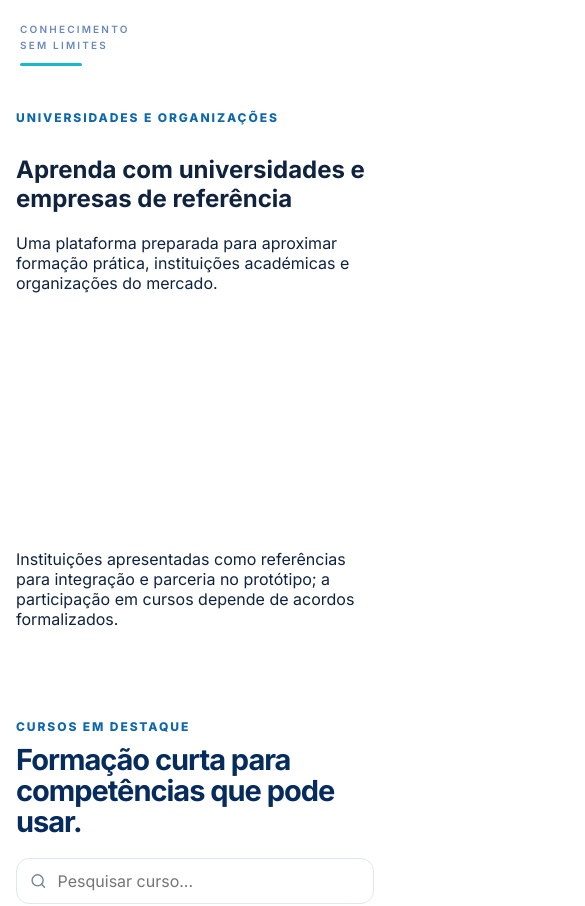
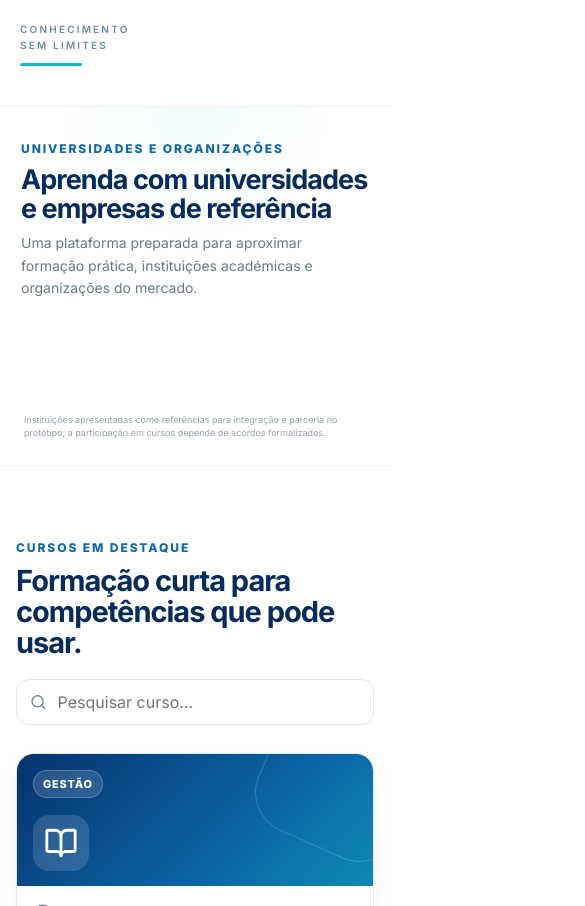
Before and after one commit to Dev-Ruco/liloca-campus-digital, a React (Vite) app: page / in a window 390 px wide. Shown: the part 1061-1967 px from the top of the page, 585 px wide, since content can reach past the window. Built offline with nearby package versions, Linux system fonts and the light colour scheme; the HTML template or start-up script is replaced by a standard one.

Commit message:
Estiliza faixa horizontal de instituições

```diff
--- a/src/campus/campus.css
+++ b/src/campus/campus.css
@@ -2450,3 +2450,150 @@ button { cursor: pointer; }
     display:none;
   }
 }
+
+
+/* INSTITUTION LOGO MARQUEE */
+.lcd-institution-strip{
+  padding:42px 0 34px;
+  overflow:hidden;
+  border-top:1px solid #edf2f6;
+  border-bottom:1px solid #e7eef5;
+  background:
+    radial-gradient(circle at 50% 0%,rgba(18,184,198,.055),transparent 34%),
+    #fff;
+}
+
+.lcd-institution-copy{
+  max-width:760px;
+  margin:0 auto 24px;
+  text-align:center;
+}
+
+.lcd-institution-copy .lcd-eyebrow{
+  margin-bottom:9px;
+}
+
+.lcd-institution-copy h2{
+  margin:0;
+  color:var(--lcd-navy-deep);
+  font-size:clamp(28px,3.4vw,44px);
+  line-height:1.08;
+  letter-spacing:-.035em;
+}
+
+.lcd-institution-copy p{
+  max-width:650px;
+  margin:11px auto 0;
+  color:#68798c;
+  font-size:15px;
+  line-height:1.6;
+}
+
+.lcd-institution-marquee{
+  position:relative;
+  width:100vw;
+  margin-left:calc(50% - 50vw);
+  overflow:hidden;
+  -webkit-mask-image:linear-gradient(90deg,transparent 0,#000 7%,#000 93%,transparent 100%);
+  mask-image:linear-gradient(90deg,transparent 0,#000 7%,#000 93%,transparent 100%);
+}
+
+.lcd-institution-track{
+  display:flex;
+  width:max-content;
+  align-items:center;
+  animation:lcdInstitutionMarquee 34s linear infinite;
+  will-change:transform;
+}
+
+.lcd-institution-marquee:hover .lcd-institution-track{
+  animation-play-state:paused;
+}
+
+.lcd-institution-track img{
+  display:block;
+  width:1760px;
+  height:108px;
+  flex:none;
+  object-fit:contain;
+  user-select:none;
+  -webkit-user-drag:none;
+}
+
+.lcd-institution-note{
+  max-width:760px;
+  margin:18px auto 0;
+  color:#95a1ae;
+  font-size:10px;
+  line-height:1.45;
+  text-align:center;
+}
+
+@keyframes lcdInstitutionMarquee{
+  from{transform:translateX(0)}
+  to{transform:translateX(-1760px)}
+}
+
+@media (max-width:768px){
+  .lcd-institution-strip{
+    padding:30px 0 26px;
+  }
+
+  .lcd-institution-copy{
+    margin-bottom:18px;
+    padding:0 5px;
+    text-align:left;
+  }
+
+  .lcd-institution-copy h2{
+    font-size:27px;
+  }
+
+  .lcd-institution-copy p{
+    margin-top:9px;
+    font-size:14px;
+  }
+
+  .lcd-institution-marquee{
+    -webkit-mask-image:linear-gradient(90deg,transparent 0,#000 4%,#000 96%,transparent 100%);
+    mask-image:linear-gradient(90deg,transparent 0,#000 4%,#000 96%,transparent 100%);
+  }
+
+  .lcd-institution-track img{
+    width:1320px;
+    height:81px;
+  }
+
+  @keyframes lcdInstitutionMarquee{
+    from{transform:translateX(0)}
+    to{transform:translateX(-1320px)}
+  }
+
+  .lcd-institution-note{
+    margin-top:14px;
+    padding:0 8px;
+    font-size:9px;
+    text-align:left;
+  }
+}
+
+@media (prefers-reduced-motion:reduce){
+  .lcd-institution-marquee{
+    overflow-x:auto;
+    -webkit-mask-image:none;
+    mask-image:none;
+    scrollbar-width:none;
+  }
+
+  .lcd-institution-marquee::-webkit-scrollbar{
+    display:none;
+  }
+
+  .lcd-institution-track{
+    animation:none;
+  }
+
+  .lcd-institution-track img[aria-hidden="true"]{
+    display:none;
+  }
+}
```
